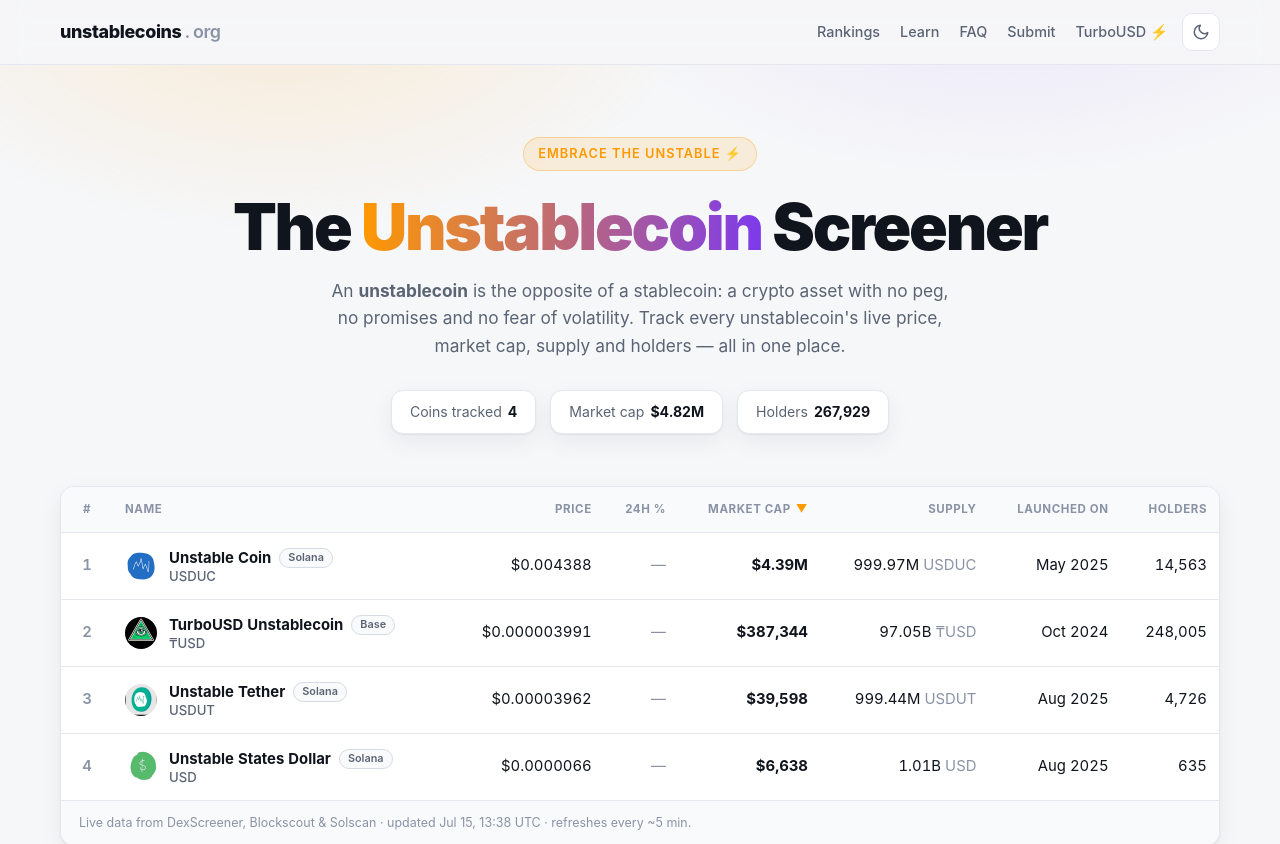
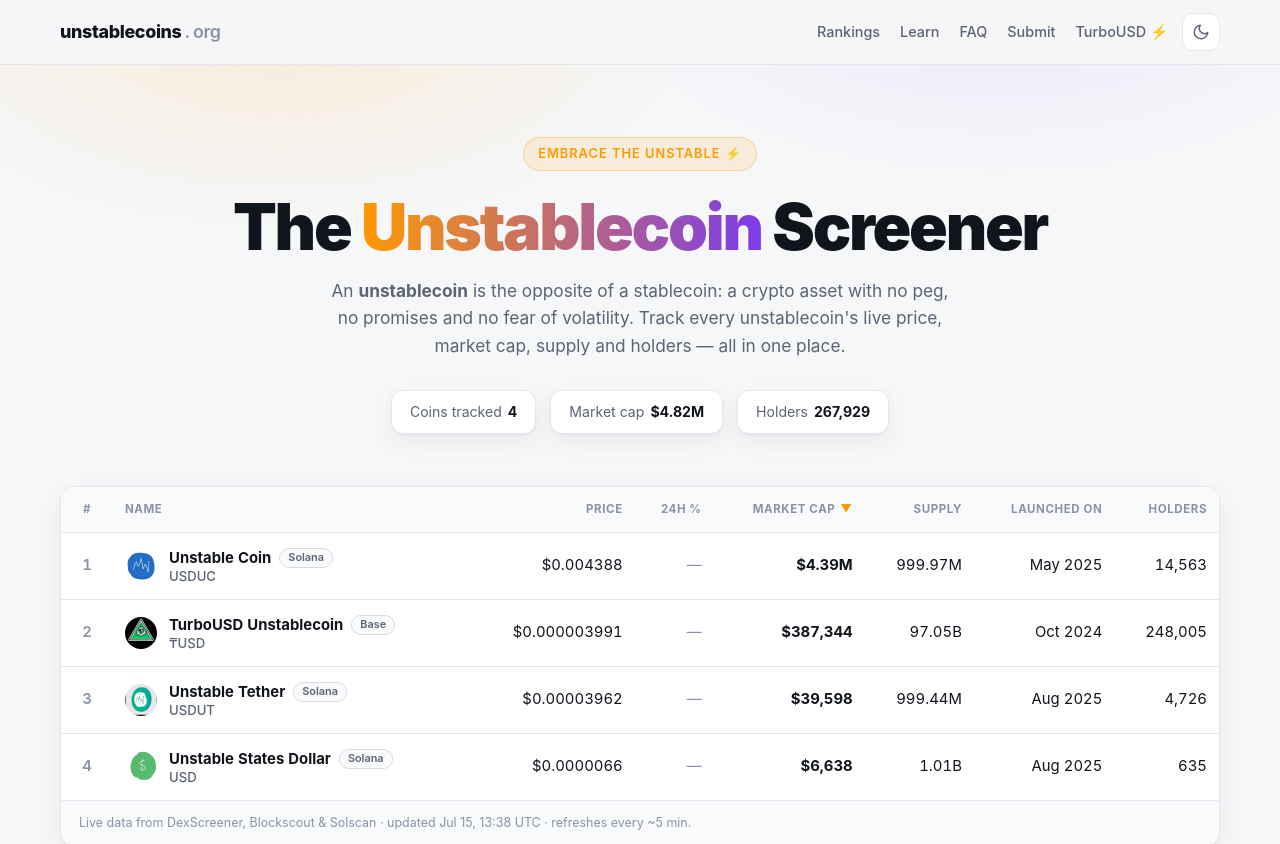
Before and after one commit to TurboUSD/unstablecoins, a Next.js app: page / in a window 1280 px wide. Shown: the top 844 px of the page. Built offline with nearby package versions, Linux system fonts and the light colour scheme; no server answers.

Commit message:
Add files via upload

```diff
--- a/components/UnstableTable.tsx
+++ b/components/UnstableTable.tsx
@@ -162,10 +162,7 @@
                 <td>
                   <strong>{formatUsd(t.marketCap)}</strong>
                 </td>
-                <td>
-                  {formatNumber(t.supply)}{" "}
-                  <span className="muted">{t.symbol}</span>
-                </td>
+                <td>{formatNumber(t.supply)}</td>
                 <td>{formatDate(t.launchedOn)}</td>
                 <td>{formatNumber(t.holders)}</td>
               </tr>
```
